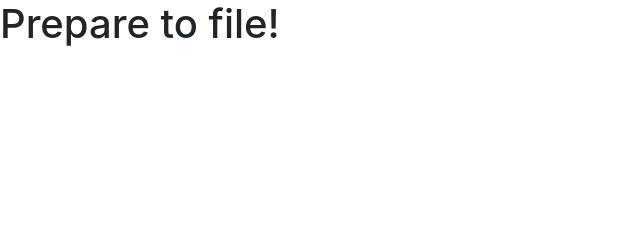
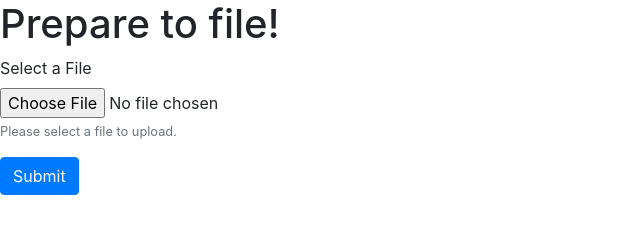
Before and after one commit to ubermondo/filer, a plain HTML site: page index.html in a window 1280 px wide. Shown: the whole page, without its empty margins (0-640 px from the left). Drawn offline with nearby package versions, Linux system fonts and the light colour scheme.

Commit message:
adding file upload form and inline instructions.

```diff
--- a/index.html
+++ b/index.html
@@ -23,6 +23,32 @@
   <body>
     <h1>Prepare to file!</h1>
 
+    <form id="fileUpload">
+      <div class="form-group">
+        <label for="fileSelector">Select a File</label>
+        <input type="file" class="form-control-file" id="fileSelector" />
+        <small id="fileSelectorHelp" class="form-text text-muted">Please select a file to upload.</small>
+      </div>
+      <button type="submit" class="btn btn-primary">Submit</button>
+    </form>
+
+    <!-- GUIDING PRINCIPLES:
+      Frontend:
+
+      Build a frontend for the above API that is a single page application, consisting of
+
+      a file selector field to select the file to upload,
+      a Send button that calls the API endpoint,
+      a table that displays the returned data.
+
+      General Guidelines:
+
+      Do write code that you would be happy delivering to a paying client.
+      Evaluation will be based on application design, test coverage and readability of the code.
+      You are free to use any 3rd party libraries, but if you do so, you must provide an automated build file, that includes all dependencies, compiles your code, and runs the tests.
+      Submit your solution as a Github repository, that contains small, incremental commits with descriptive commit messages. Include some form of README on how to run the application / service.
+    -->
+
     <!-- pulling in jquery and bootstrap files from their respective CDNs -->
 		<script src="https://ajax.googleapis.com/ajax/libs/jquery/1.12.4/jquery.min.js"></script>
     <script src="https://maxcdn.bootstrapcdn.com/bootstrap/4.0.0/js/bootstrap.bundle.min.js"></script>
```
